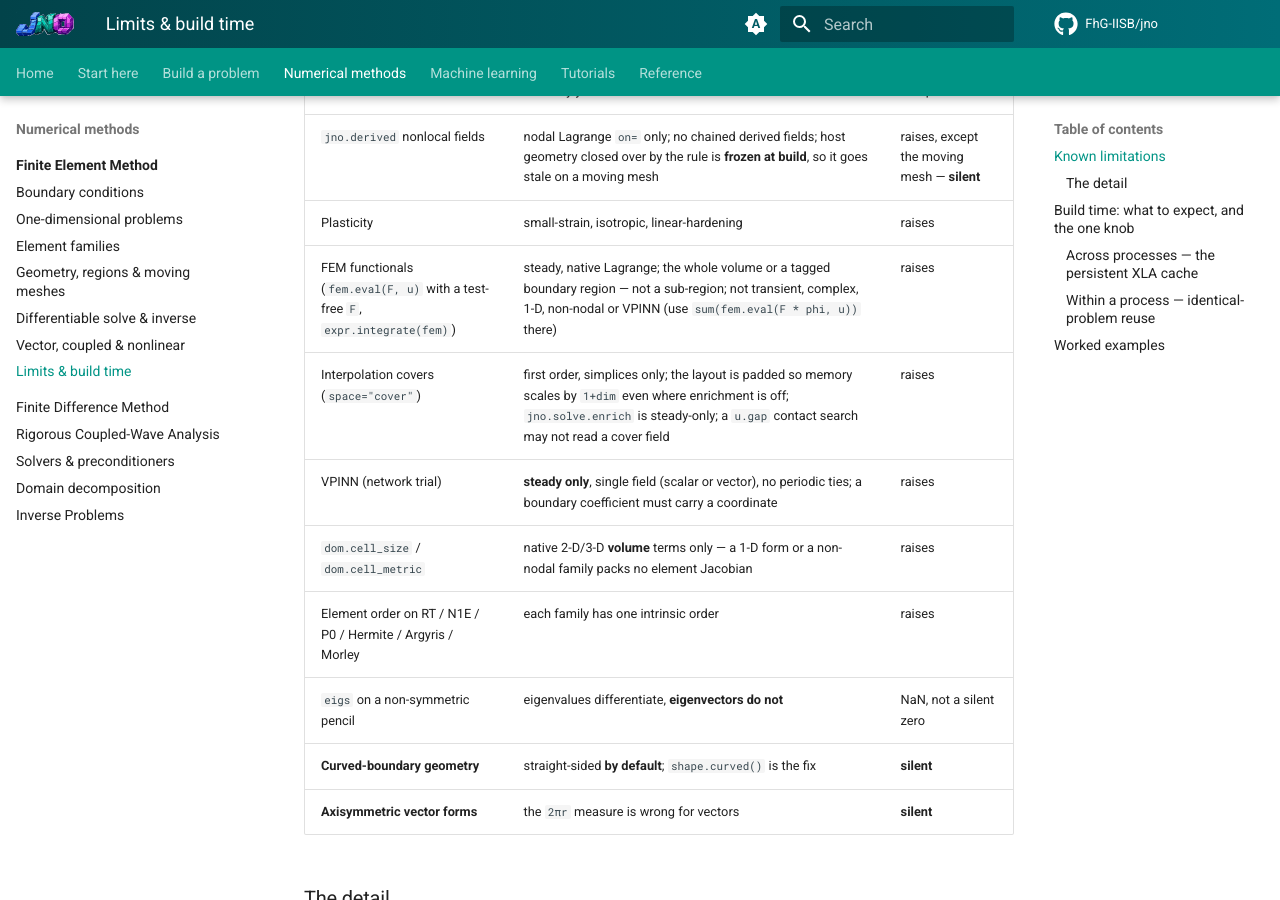
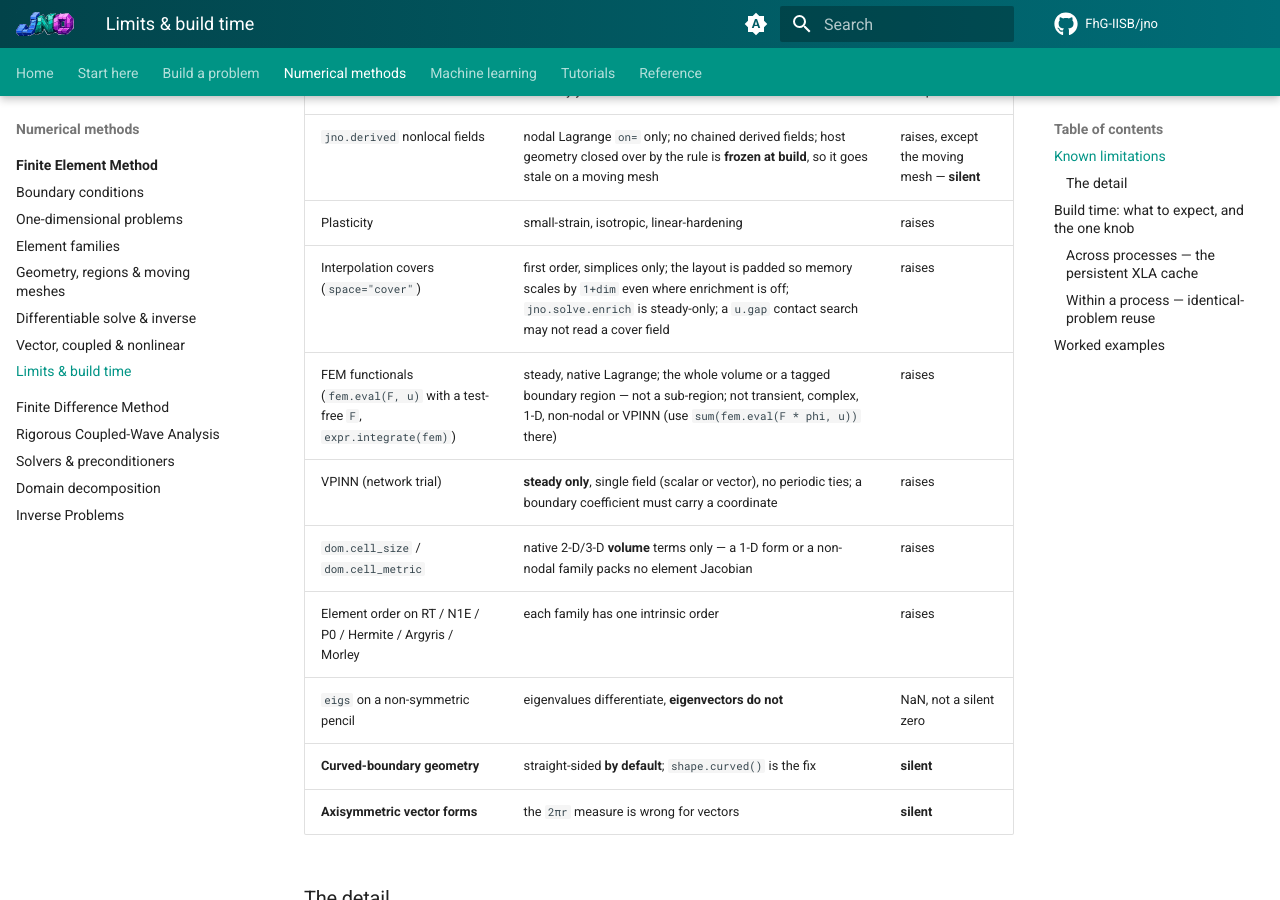
Before and after one commit to FhG-IISB/jNO, an MkDocs documentation site: the page built from docs/fem/limitations.md, in a window 1280 px wide and 900 px high, scrolled down 1260 px. Built offline with MkDocs 1.6.1 and Material for MkDocs 9.7.7, drawn with Linux system fonts in a browser that asks for light colours; comment, search, counter and statistics services are not loaded.

```diff
--- a/docs/fem/limitations.md
+++ b/docs/fem/limitations.md
@@ -34,8 +34,8 @@ path is unaffected.
 | Enclosure radiation | 2-D / axisymmetric, needs a direct solve; you write the radiosity yourself | manual composition |
 | `jno.derived` nonlocal fields | nodal Lagrange `on=` only; no chained derived fields; host geometry closed over by the rule is **frozen at build**, so it goes stale on a moving mesh | raises, except the moving mesh — **silent** |
 | Plasticity | small-strain, isotropic, linear-hardening | raises |
+| Interpolation covers (`space="cover"`) | first order, simplices only; the layout is padded so memory scales by `1+dim` even where enrichment is off; `jno.solve.enrich` is steady-only; a `u.gap` contact search may not read a cover field | raises |
 | FEM functionals (`fem.eval(F, u)` with a test-free `F`, `expr.integrate(fem)`) | steady, native Lagrange; the whole volume or a tagged boundary region — not a sub-region; not transient, complex, 1-D, non-nodal or VPINN (use `sum(fem.eval(F * phi, u))` there) | raises |
-| Interpolation covers (`space="cover"`) | first order, simplices only; the layout is padded so memory scales by `1+dim` even where enrichment is off; `jno.solve.enrich` is steady-only; a `u.gap` contact search may not read a cover field | raises |
 | VPINN (network trial) | **steady only**, single field (scalar or vector), no periodic ties; a boundary coefficient must carry a coordinate | raises |
 | `dom.cell_size` / `dom.cell_metric` | native 2-D/3-D **volume** terms only — a 1-D form or a non-nodal family packs no element Jacobian | raises |
 | Element order on RT / N1E / P0 / Hermite / Argyris / Morley | each family has one intrinsic order | raises |
```
